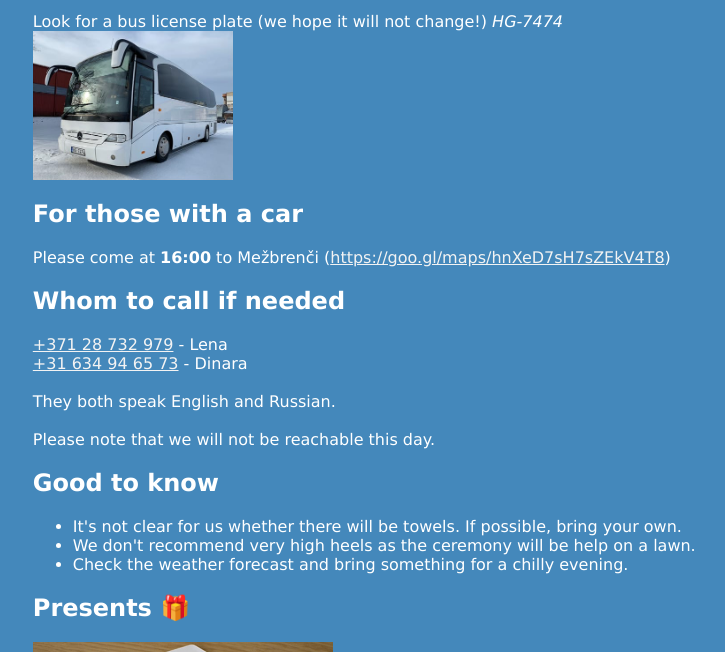
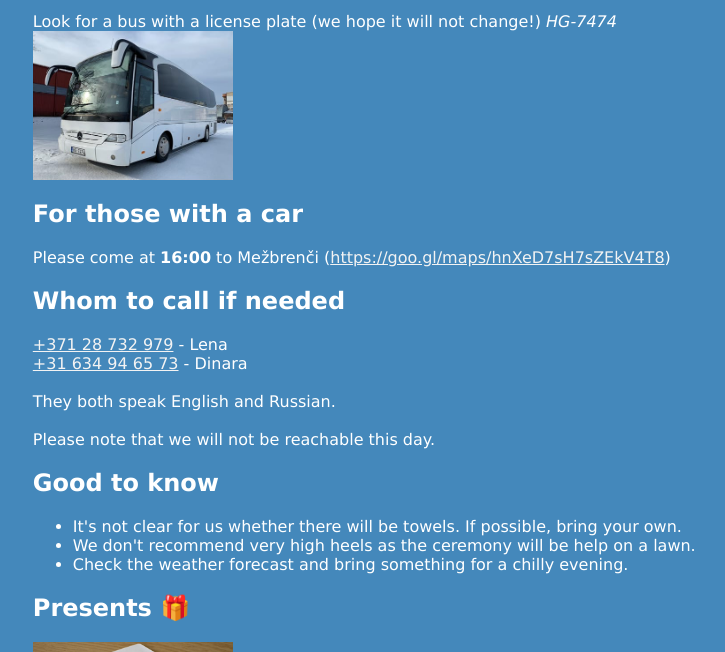
Before and after one commit to azarakovskiy/azarakovskiy.github.io, a Jekyll site: the page built from wedding_last_update.html, in a window 1280 px wide and 900 px high, scrolled down 865 px, cut to the strip 248-900 px from the top of the window. Shown: the whole strip, without its empty margins (228-953 px from the left). Built offline with Jekyll 4.4.1, drawn with Linux system fonts in a browser that asks for light colours.

Commit message:
sizes of images

```diff
--- a/wedding_last_update.html
+++ b/wedding_last_update.html
@@ -149,7 +149,7 @@
     <iframe src="https://www.google.com/maps/embed?pb=!1m18!1m12!1m3!1d1088.1564757463523!2d24.120347953006313!3d56.9434393462901!2m3!1f0!2f0!3f0!3m2!1i1024!2i768!4f13.1!3m3!1m2!1s0x46eece2ae42dc945%3A0x7184a06c983677d3!2sTurge%C5%86eva+iela!5e0!3m2!1sru!2snl!4v1564609230015!5m2!1sru!2snl" width="600" height="450" frameborder="0" style="border:0" allowfullscreen></iframe>
 
     <p class="message">
-       Look for a bus license plate (we hope it will not change!) <i>HG-7474</i><br/>
+       Look for a bus with a license plate (we hope it will not change!) <i>HG-7474</i><br/>
         <img width="200" src="/img/avtobus.png"/>
     </p>
 
@@ -187,8 +187,8 @@
         Presents 🎁
     </h2>
 
-    <p class="message"><img width="300" src="/img/envelope_money.jpg"/></p>
-
+    <p class="message"><img width="200" src="/img/envelope_money.jpg"/></p>
+    <hr/>
     <p class="message">
         We cannot wait to see you very soon and share our special day with you! 🎉🎉🎉
     </p>
```
